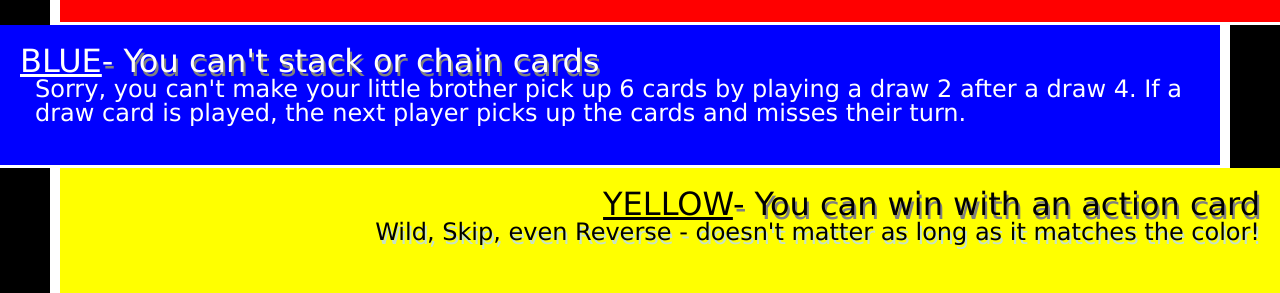
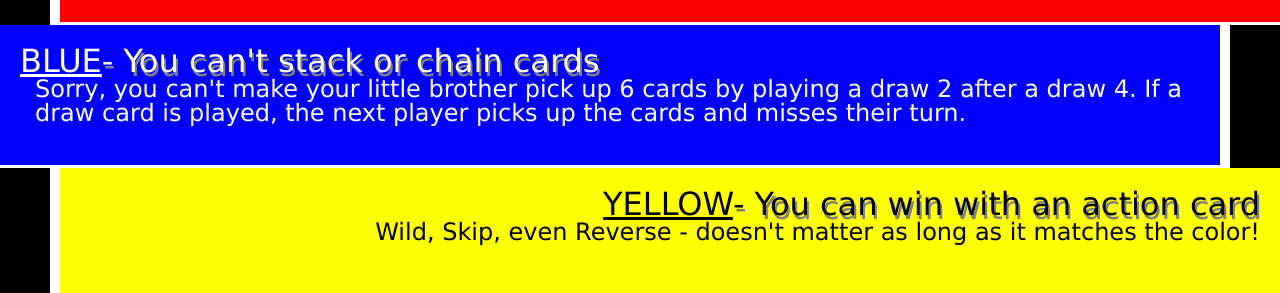
Before and after one commit to sherylleeyl/homework2-2022, a plain HTML site: page index.html in a window 1280 px wide. Shown: the part 659-952 px from the top of the page. Drawn offline with Linux system fonts and the light colour scheme.

Commit message:
Add files via upload

```diff
--- a/css/style.css
+++ b/css/style.css
@@ -10,14 +10,14 @@ h1{
 }
 
 h2{
-    font-size: 32px !important;
-    text-shadow: 2px 4px #808080 !important;
+    font-size: 32px;
+    text-shadow: 2px 4px #808080;
 }
 
 p{
-    font-size:24px;
-    padding-bottom:15px;
-    padding-left:15px;
+    font-size:24px !important;
+    padding-bottom:15px !important;
+    padding-left:15px !important;
 }
 
 img{
@@ -60,9 +60,9 @@ div{
     text-shadow: 2px 4px #c7e2c7;
 }
 
-.yellow h2{
-    font-size: 32px;
-    text-shadow: 2px 4px #808080;
+.yellow p{
+    color: #000000;
+    text-shadow: none;
 }
 .green{
     background: #008500;
```
